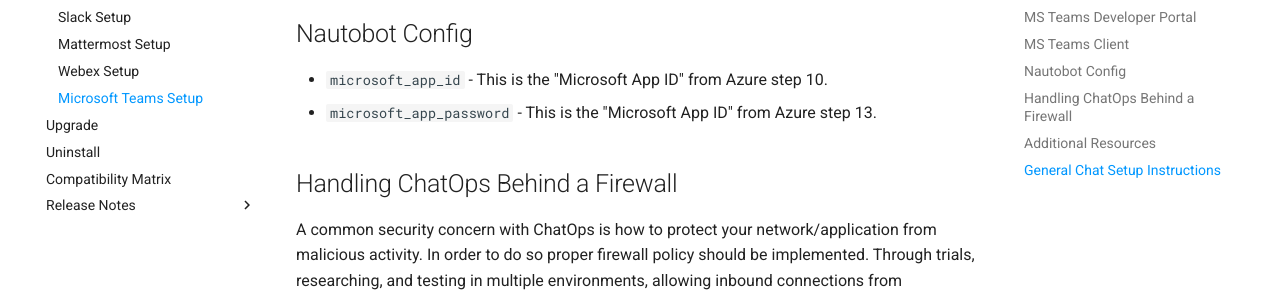
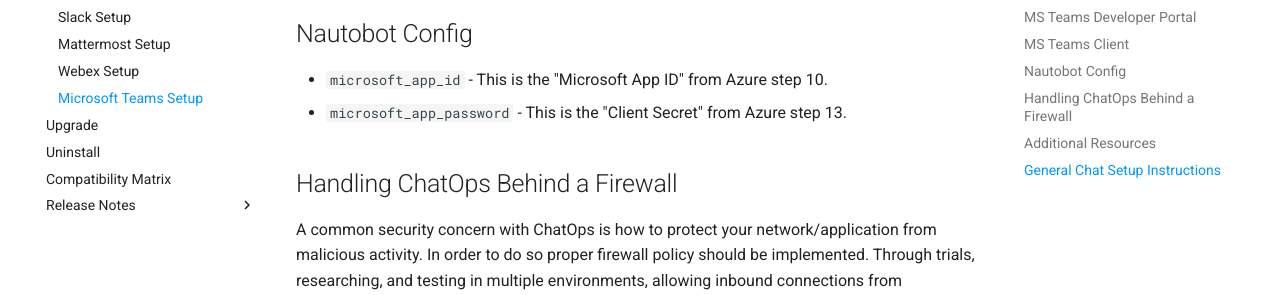
Before and after one commit to nautobot/nautobot-app-chatops, an MkDocs documentation site: the page built from docs/admin/install/microsoft_teams_setup.md, in a window 1280 px wide and 900 px high, scrolled down 1690 px. Shown: the part 182-477 px from the top of the window. Built offline with MkDocs 1.6.1 and Material for MkDocs 9.7.7, drawn with Linux system fonts in a browser that asks for light colours; comment, search, counter and statistics services are not loaded.

Commit message:
Update docs/admin/install/microsoft_teams_setup.md
Co-authored-by: Stephen Kiely <stephenkiely87@gmail.com>

```diff
--- a/docs/admin/install/microsoft_teams_setup.md
+++ b/docs/admin/install/microsoft_teams_setup.md
@@ -41,7 +41,7 @@
 ## Nautobot Config
 
 - `microsoft_app_id` - This is the "Microsoft App ID" from Azure step 10.
-- `microsoft_app_password` - This is the "Microsoft App ID" from Azure step 13.
+- `microsoft_app_password` - This is the "Client Secret" from Azure step 13.
 
 ## Handling ChatOps Behind a Firewall
 
```
